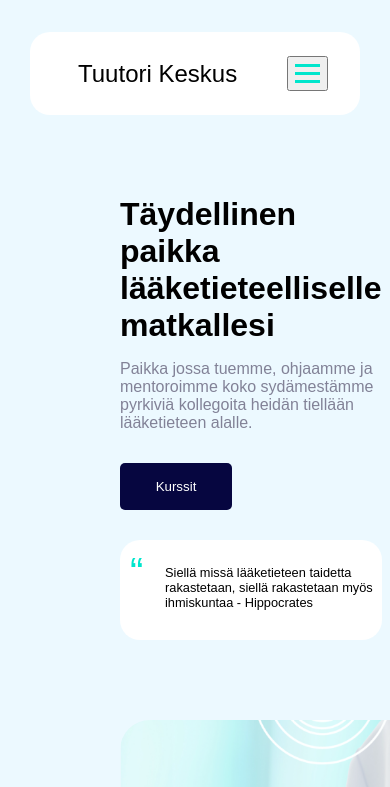
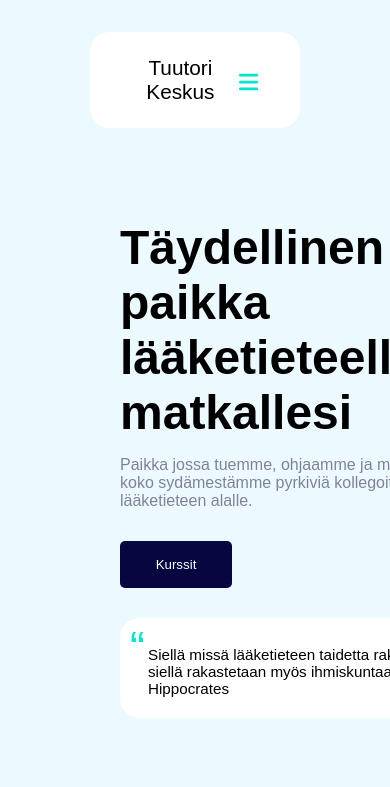
Before and after one commit to Agrinsadon/Tuutorikeskus, a React (Create React App) app in the folder frontend/: page / in a window 390 px wide. Shown: the top 787 px of the page. Built offline with nearby package versions, Linux system fonts and the light colour scheme; the HTML template or start-up script is replaced by a standard one; a web font is replaced by a local one.

Commit message:
responsive Navbar

```diff
--- a/frontend/package.json
+++ b/frontend/package.json
@@ -1,5 +1,5 @@
 {
-  "name": "tuutorikeskus",
+  "name": "tuutorikeskus-frontend",
   "version": "0.1.0",
   "private": true,
   "dependencies": {
--- a/frontend/src/components/Navbar.js
+++ b/frontend/src/components/Navbar.js
@@ -1,4 +1,6 @@
 import React from 'react';
+import { FontAwesomeIcon } from '@fortawesome/react-fontawesome';
+import { faBars } from '@fortawesome/free-solid-svg-icons';
 import '../styles/Navbar.css';
 
 const Navbar = ({ showLinks, setShowLinks }) => {
@@ -26,11 +28,11 @@ const Navbar = ({ showLinks, setShowLinks }) => {
           Yhteistiedot
         </a>
       </div>
-      <button className="burger" onClick={() => setShowLinks(!showLinks)}>
-        <div></div>
-        <div></div>
-        <div></div>
-      </button>
+      <FontAwesomeIcon
+        icon={faBars} // Use the FontAwesome icon you prefer
+        className="burger"
+        onClick={() => setShowLinks(!showLinks)}
+      />
     </div>
   );
 };
--- a/frontend/src/styles/Etusivu.css
+++ b/frontend/src/styles/Etusivu.css
@@ -326,7 +326,7 @@
 
 
 
-@media (max-width: 960px) {
+@media (min-width: 768px) and (max-width: 1110px) {
 .content {
   display: flex;
   flex-wrap: wrap;
--- a/frontend/src/styles/Navbar.css
+++ b/frontend/src/styles/Navbar.css
@@ -44,34 +44,28 @@
 }
 
 .burger {
+  margin-top: 0.2rem;
+  font-size: 22px; /* Adjust the font size as desired */
+  color: rgba(0, 229, 204, 1); /* Adjust the color as desired */
+  cursor: pointer;
+  margin-right: 10px; /* Add margin for spacing */
   display: none;
-  cursor: pointer;
 }
 
-.burger div {
-  width: 25px;
-  height: 3px;
-  background-color: white;
-  margin: 5px 0;
-}
+/* Add these media queries for responsive behavior */
+@media (min-width: 360px) and (max-width: 881px) {
+  .logo {
+    text-align: center;
+    padding: 0;
+    font-size: 1.3rem
+  }
 
-.burger:not(:hover) div {
-  background-color: rgba(0, 229, 204, 1);
-}
-
-
-@media (max-width: 960px) {
-
-}
-
-/* Responsive styles */
-@media (max-width: 460px) {
   .nav-links {
     flex-direction: column;
     text-align: center;
     position: absolute;
     top: 100px;
-    right: 18px;
+    right: 73px;
     padding: 1rem;
     max-width: 200px;
     border-radius: 10px;
@@ -79,8 +73,8 @@
   }
 
   .navbar {
-    margin-right: 30px;
-    margin-left: 30px;
+    margin-right: 90px;
+    margin-left: 90px;
   }
 
   .nav-links.show {
@@ -99,3 +93,12 @@
     display: block;
   }
 }
+
+@media (min-width: 882px) and (max-width: 992px) {
+  .logo {
+    font-size: 1.2rem; /* Adjust the font size as desired within this range */
+  }
+  .nav-links a {
+    font-size: 0.9rem; /* Adjust the font size as desired within this range */
+  }
+}
```
Also changed, not shown: 1 other file (tests, documents, lock files or other folders).
